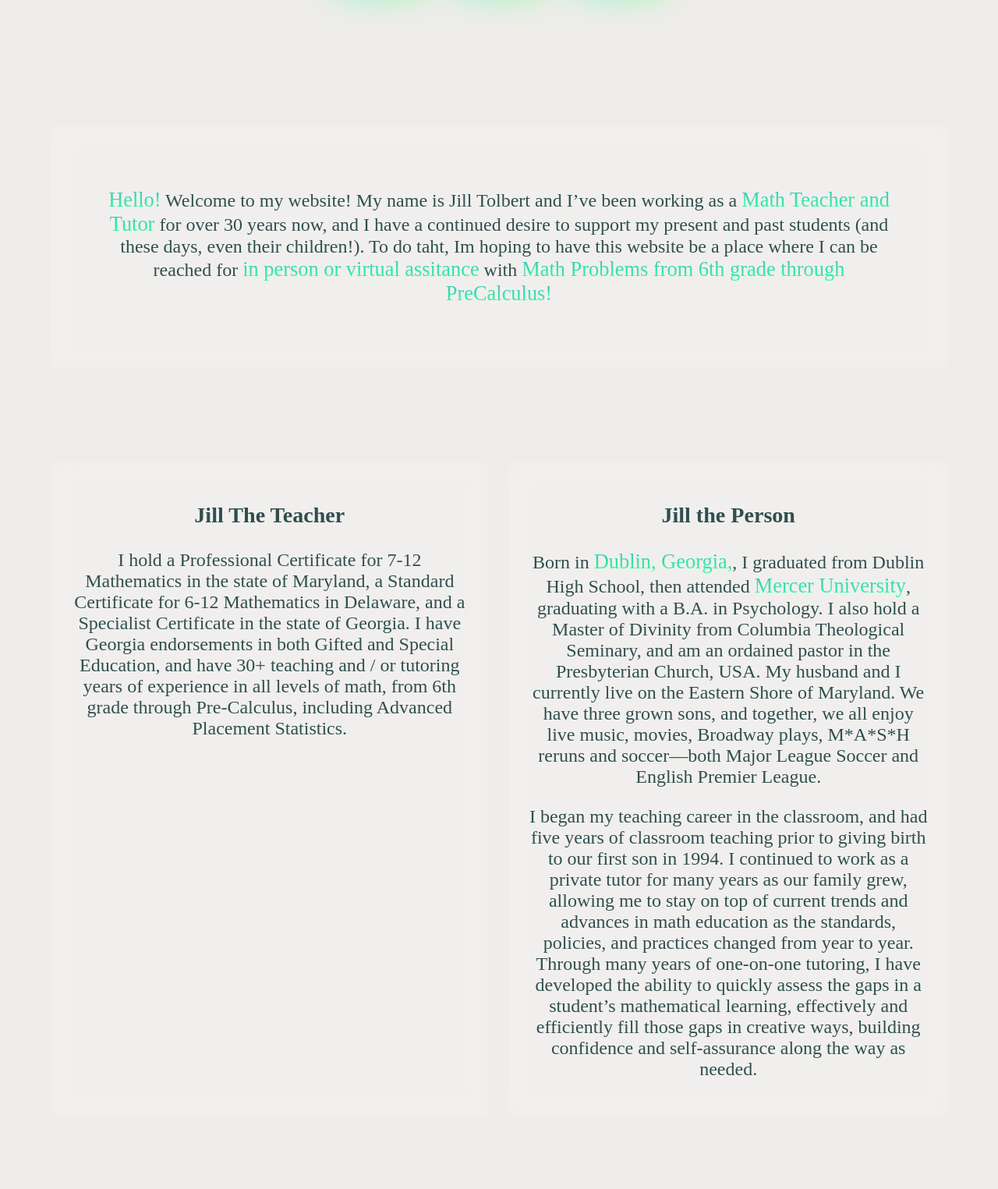
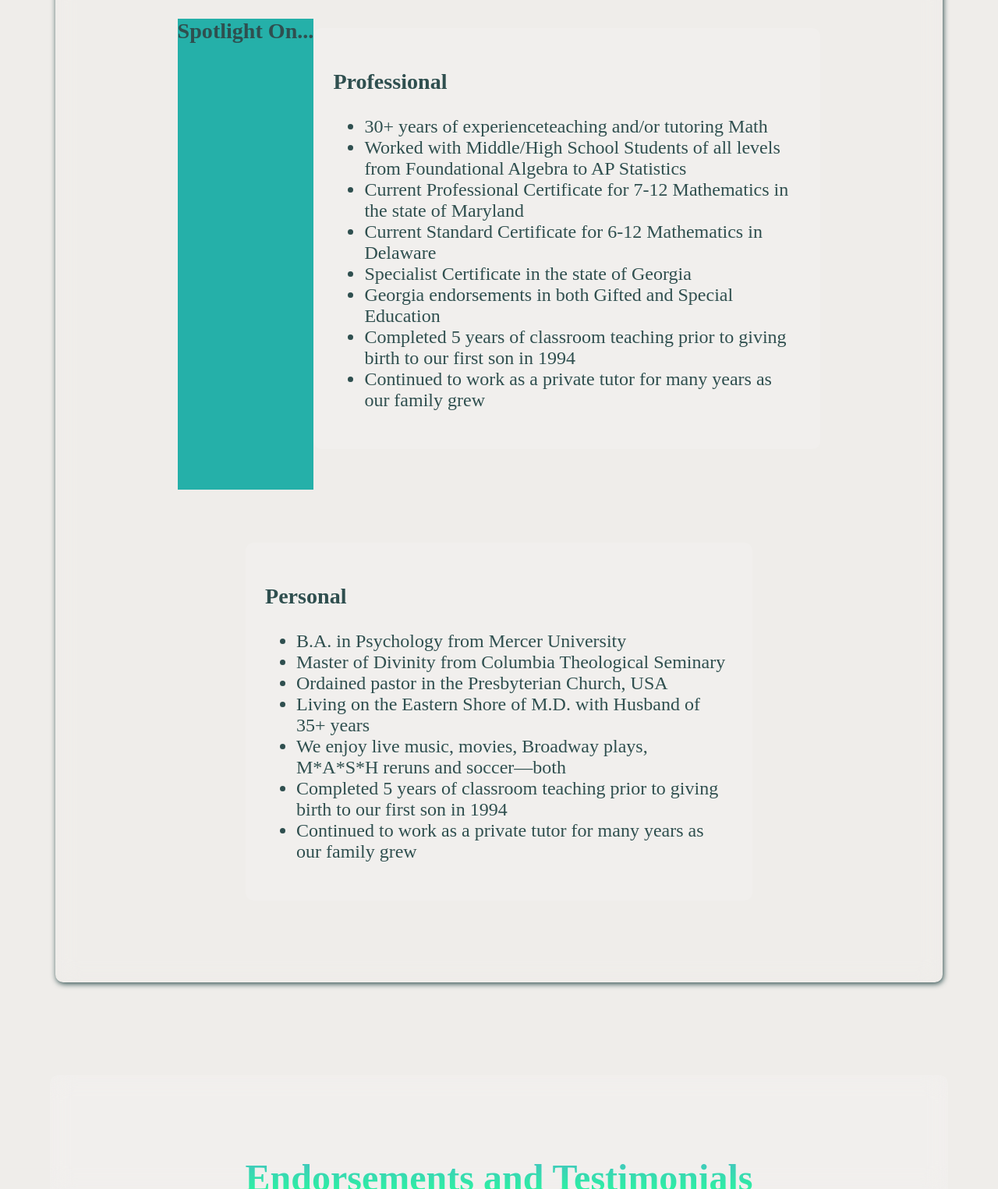
Before and after one commit to aotolbert/jptolbert_portfolio, a website: page app/index.html in a window 1280 px wide. Shown: the part 1275-2800 px from the top of the page at 78% size. Drawn offline with nearby package versions, Linux system fonts and the light colour scheme.

Commit message:
bulleted lists and UI changes

```diff
--- a/app/index.html
+++ b/app/index.html
@@ -34,16 +34,7 @@
           <i class="bi bi-book"></i>
         </div> -->
         <div class="pageHeadlineContainer">
-          <div class="colorCard" id="profileImageContainer">
-            <picture>
-              <source
-                media="(max-width: 850px)"
-                srcset="./images/newYorkHeadshot.jpeg"
-              />
-              <source srcset="./images/newYorkHeadshot.jpeg" />
-              <img class="headlineImage" src="./images/newYorkHeadshot.jpeg" />
-            </picture>
-          </div>
+
           <div id="profileInfoContainer">
             <div id="nameCard">
               <h1>Jill Tolbert</h1>
@@ -70,6 +61,16 @@
               ></a>
             </div>
           </div>
+          <div class="colorCard" id="profileImageContainer">
+            <picture>
+              <source
+                media="(max-width: 850px)"
+                srcset="./images/newYorkHeadshot.jpeg"
+              />
+              <source srcset="./images/newYorkHeadshot.jpeg" />
+              <img class="headlineImage" src="./images/newYorkHeadshot.jpeg" />
+            </picture>
+          </div>
         </div>
 
 
@@ -79,23 +80,24 @@
 
             <span class="colorText">Hello!</span> Welcome to my website! My name is Jill Tolbert and I’ve been working as a <span class="colorText">Math Teacher
             and Tutor</span> for over 30 years now, and I have a continued desire to support
-            my present and past students (and these days, even their children!). To do taht, Im hoping to have this website be a place where I can be reached for <span class="colorText">in person or virtual assitance</span> with <span class="colorText">Math Problems from 6th
+            my present and past students (and these days, even their children!). To do that, I created this website to be a place where I can be reached for <span class="colorText">in person or virtual assitance</span> with <span class="colorText">Math Problems from 6th
             grade through PreCalculus!</span>
             </p>
           </div>
+          <div class="highlightsPanel">
+            <h3 class="highlightedText">Spotlight On...</h3>
             <div class="glassCard">
-            <h3>Jill The Teacher</h3>
-            <p>
-              I hold a Professional Certificate for 7-12 Mathematics in the
-              state of Maryland, a Standard Certificate for 6-12 Mathematics in
-              Delaware, and a Specialist Certificate in the state of Georgia. I
-              have Georgia endorsements in both Gifted and Special Education,
-              and have 30+ teaching and / or tutoring years of experience in all
-              levels of math, from 6th grade through Pre-Calculus, including
-              Advanced Placement Statistics.
-            </p>
-
-
+              <h3>Professional</h3>
+              <ul>
+                <li>30+ years of experienceteaching and/or tutoring Math</li>
+                <li>Worked with Middle/High School Students of all levels from Foundational Algebra to AP Statistics </li>
+                <li>Current Professional Certificate for 7-12 Mathematics in the state of Maryland</li>
+                <li>Current Standard Certificate for 6-12 Mathematics in Delaware</li>
+                <li>Specialist Certificate in the state of Georgia</li>
+                <li>Georgia endorsements in both Gifted and Special Education</li>
+                <li>Completed 5 years of classroom teaching prior to giving birth to our first son in 1994</li>
+                <li>Continued to work as a private tutor for many years as our family grew</li>
+              </ul>
            </div>
              <!-- <div class="glassCard"> -->
               <!-- <p>
@@ -123,31 +125,21 @@
             </div> -->
 
             <div class="glassCard">
-            <h3>Jill the Person</h3>
 
-            <p>
-              Born in <span class="colorText">Dublin, Georgia,</span>, I graduated from Dublin High School, then
-              attended <span class="colorText">Mercer University</span>, graduating with a B.A. in Psychology.
-              I also hold a Master of Divinity from Columbia Theological
-              Seminary, and am an ordained pastor in the Presbyterian Church,
-              USA. My husband and I currently live on the Eastern Shore of
-              Maryland. We have three grown sons, and together, we all enjoy
-              live music, movies, Broadway plays, M*A*S*H reruns and soccer—both
-              Major League Soccer and English Premier League.
-            </p>
+              <h3>Personal</h3>
+              <ul>
+                <li>B.A. in Psychology from Mercer University</li>
+                <li>Master of Divinity from Columbia Theological
+                  Seminary</li>
+                <li>Ordained pastor in the Presbyterian Church,
+                  USA</li>
+                <li>Living on the Eastern Shore of M.D. with Husband of 35+ years</li>
+                <li>We enjoy live music, movies, Broadway plays, M*A*S*H reruns and soccer—both</li>
+                <li>Completed 5 years of classroom teaching prior to giving birth to our first son in 1994</li>
+                <li>Continued to work as a private tutor for many years as our family grew</li>
+              </ul>
 
-            <p>
-              I began my teaching career in the classroom, and had five years of
-              classroom teaching prior to giving birth to our first son in 1994.
-              I continued to work as a private tutor for many years as our
-              family grew, allowing me to stay on top of current trends and
-              advances in math education as the standards, policies, and
-              practices changed from year to year. Through many years of
-              one-on-one tutoring, I have developed the ability to quickly
-              assess the gaps in a student’s mathematical learning, effectively
-              and efficiently fill those gaps in creative ways, building
-              confidence and self-assurance along the way as needed.
-            </p>
+            </div>
           </div>
         </div>
 
@@ -246,16 +238,6 @@
             </div>
           </div>
 
-          <div class="colorCard">
-            <div class="endorsementText">
-              <p>
-                "Jill was a great listener with our 12-year old son Grainger. He
-                felt like she patiently focused on the skills he needed to work
-                on.”
-              </p>
-              <span>- Shannon, Mother of Grainger</span>
-            </div>
-          </div>
 
           <div class="colorCard">
             <div class="endorsementText">
@@ -285,6 +267,9 @@
           <div class="colorCard">
             <div class="endorsementText">
               <p>
+                "Jill was a great listener with our 12-year old son... He felt like she patiently focused on the skills he needed to work on.”
+              </p>
+              <p>
                 "Jill is a whiz with math, but just as good with helping kids understand the concepts.  We are now in our 4th (or 5th??) year with Jill, and my teens are still saying what a big help she is.  Absolutely the right decision for us!”
               </p>
               <span
--- a/app/styles.css
+++ b/app/styles.css
@@ -230,8 +230,25 @@ body {
 
 #profileImageContainer {
   background-color: rgb(0, 0, 0, 0.4);
-  width: 80vw;
+  width: auto;
   max-width: 600px;
+}
+
+/* a {
+  font-size: 4rem;
+  text-decoration: none;
+  color: #1e1f23;
+  text-shadow: 1px 1px 0 rgba(255,255,255,0.4);
+} */
+.highlightedText {
+  background-image: linear-gradient(to right, #25b0a9 50%, #31fe03 50%);
+  background-position: 0;
+  background-size: 200%;
+  background-blend-mode: color-burn;
+  transition: all 0.4s;
+}
+.highlightedText:hover {
+  background-position: -100%;
 }
 
 a.colorText {
@@ -316,8 +333,8 @@ h3.colorText {
 .headlineImage {
   width: 100%;
   height: auto;
-  max-width: 80vw;
-  max-height: 80vh;
+  max-width: 75vw;
+  max-height: 75vh;
   border-radius: 4px;
 }
 
@@ -354,14 +371,14 @@ h3.colorText {
 }
 
 .glassCard {
-  width: auto;
-  max-width: 40vw;
+  width: 80vw;
+  max-width: 600px;
   background-color: rgba(255, 255, 255, 0.15);
-  backdrop-filter: blur(15px);
+  /* backdrop-filter: blur(15px); */
   margin-top: 5vh;
   margin-bottom: 10vh;
   border-radius: 10px;
-  text-align: center;
+  text-align: left;
   padding: 25px;
 }
 
@@ -412,6 +429,25 @@ h3.colorText {
     margin-bottom: 0px;
   }
 }
+
+
+.highlightsPanel {
+  display: flex;
+  align-content: center;
+  justify-content: center;
+  flex-wrap: wrap;
+  border-radius: 10px;
+  box-shadow: 1px 2px 7px 0px;
+  min-height: 20vh;
+  width: 85vw;
+  /* background-color: rgba(255, 255, 255, 0.85); */
+  backdrop-filter: blur(15px);
+  margin-top: 5vh;
+  margin-bottom: 5vh;
+  text-align: center;
+  padding: 25px;
+}
+
 .endorsementBox {
   display: flex;
   align-content: center;
@@ -439,8 +475,31 @@ h3.colorText {
 }
 
 .endorsementText {
+  /* opacity: 0; */
   padding: 25px;
   text-align: initial;
+  animation-fill-mode: both;
+  /* animation-delay: 1s; */
+}
+
+.revealFromRight {
+  opacity: 1;
+  animation: bounce-in-right 2s ease;
+  animation-fill-mode: both;
+  /* animation-delay: 1s; */
+}
+
+.concealToRight {
+  opacity: 1;
+  animation: bounce-in-right 2s reverse;
+  animation-fill-mode: both;
+  /* animation-delay: 1s; */
+}
+.revealFromBackground {
+  opacity: 1;
+  animation: bounce-in 2s ease;
+  animation-fill-mode: both;
+  /* animation-delay: 1s; */
 }
 
 #emailContent {
@@ -474,19 +533,29 @@ h1 {
   margin: 0;
   text-align: center;
 }
+@media (max-width: 419px) {
+  h1 {
+    font-size: 40px;
+    /* font-size: calc((0.0989119683 * 100vw + (58.5558852621px))); */
+  }
+  h2 {
+    font-size:20px;
+    /* font-size: calc((0.0989119683 * 100vw + (58.5558852621px))); */
+  }
+}
 @media (min-width: 419px) {
   h1 {
-    font-size: 100px;
-    font-size: calc((0.0989119683 * 100vw + (58.5558852621px)));
+    font-size: 75px;
+    /* font-size: calc((0.0989119683 * 100vw + (58.5558852621px))); */
   }
   h2 {
-    font-size: 75px;
-    font-size: calc((0.0989119683 * 100vw + (58.5558852621px)));
+    font-size:35px;
+    /* font-size: calc((0.0989119683 * 100vw + (58.5558852621px))); */
   }
 }
 @media (min-width: 1430px) {
   h1 {
-    font-size: 175px;
+    font-size: 100px;
   }
   p {
     font-size: 2rem;
@@ -499,18 +568,27 @@ h1 {
   align-items: center;
   height: auto;
   margin-top: 2em;
+  margin-bottom: 2em;
 }
 .iconContainer .colorCard {
   margin: 0 1em;
 }
 
+
 i {
+  color: light-dark(black, white);
+}
+
+#scrollHintBar > i {
+  font-size: 1em;
+  border-radius: 30px;
+  padding: 10px 30px;
+}
+
+.iconContainer i {
   font-size: 2em;
-  color: white;
-  /* background-color: #ffffff; */
-  border-radius: 29px;
-  padding: 11px 19px;
-  /* margin: 0 40px; */
+  border-radius: 30px;
+  padding: 10px 10px;
   /* animation: colorPulse 3s linear infinite; */
   /* text-shadow:
    0 0 50px #0072ff,
@@ -595,15 +673,15 @@ i:hover {
 }
 @keyframes fade-out-down {
   0% {
-    opacity: 1;
+    opacity: 0;
     transform: translateY(0);
   }
   50% {
-    opacity: 0;
+    opacity: 1;
     transform: translateY(20px);
   }
   100% {
-    opacity: 1;
+    opacity: 0;
     transform: translateY(0px);
   }
 }
@@ -616,3 +694,32 @@ i:hover {
     opacity: 0;
   }
 }
+
+
+@keyframes bounce-in-right {
+  0% {
+    opacity: 0;
+    transform: translateX(2000px);
+  }
+  60% {
+    opacity: 1;
+    transform: translateX(-30px);
+  }
+  80% { transform: translateX(10px); }
+  100% { transform: translateX(0); }
+}
+
+
+
+@keyframes bounce-in {
+  0% {
+    opacity: 0;
+    transform: scale(.3);
+  }
+  50% {
+    opacity: 1;
+    transform: scale(1.05);
+  }
+  70% { transform: scale(.9); }
+  100% { transform: scale(1); }
+}
```
Lines whose indentation alone changed are shown as unchanged.
